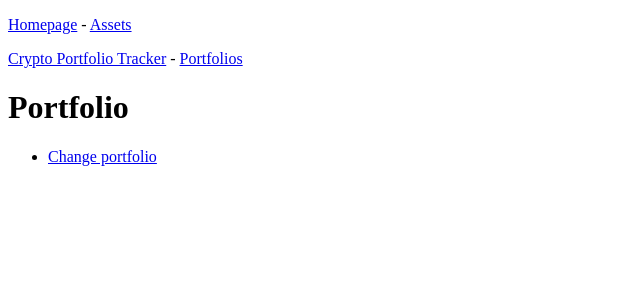
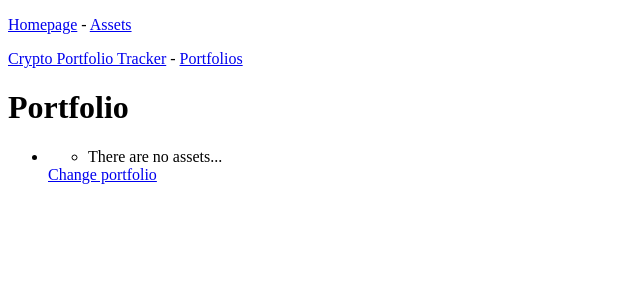
Before and after one commit to danlebedev/crypto_portfolio_tracker, a Django app: template cptracker/templates/cptracker/portfolio.html in a window 1280 px wide. Shown: the top 300 px of the page, without its empty margins (0-640 px from the left). Run offline with Django 4.2, Linux system fonts and the light colour scheme; the template is opened without the code that fills it, so the values that code supplies are empty.

Commit message:
CHANGE portfolio view & FIX templates

```diff
--- a/cptracker/templates/cptracker/portfolio.html
+++ b/cptracker/templates/cptracker/portfolio.html
@@ -9,8 +9,19 @@
 <ul>
     <li>
         <h2>{{ portfolio.name }}</h2>
-        <p>{{ portfolio.balance }}</p>
         <p>{{ portfolio.date_added }}</p>
+        <ul>
+            {% for asset in assets %}
+            <li>
+                {{ asset.short_name }} - {{ asset.balance }}
+            </li>
+            {% empty %}
+            <li>
+                There are no assets...
+            </li>
+            {% endfor %}
+        </ul>
+
         <a href="{% url 'cptracker:change_portfolio' portfolio.pk %}">
             Change portfolio
         </a>
--- a/cptracker/templates/cptracker/portfolios.html
+++ b/cptracker/templates/cptracker/portfolios.html
@@ -17,7 +17,6 @@
                 {{ portfolio.name }}
             </a>
         </h2>
-        <p>{{ portfolio.balance }}</p>
         <p>{{ portfolio.date_added }}</p>
         <a href="{% url 'cptracker:change_portfolio' portfolio.pk %}">
             Change portfolio
--- a/cptracker/views.py
+++ b/cptracker/views.py
@@ -18,7 +18,11 @@ def portfolios(request):
 
 def portfolio(request, portfolio_id):
     portfolio = models.Portfolio.objects.get(id=portfolio_id)
-    context = {'portfolio': portfolio}
+    assets = models.UserAsset.objects.all()
+    context = {
+        'portfolio': portfolio,
+        'assets': assets,
+    }
     return render(request, 'cptracker/portfolio.html', context)
 
 class PortfolioUpdateView(UpdateView):
```
